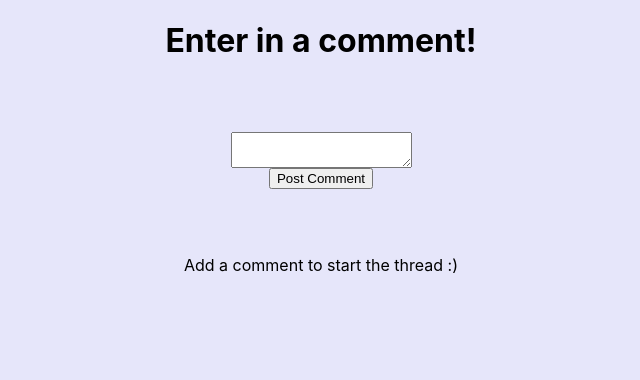
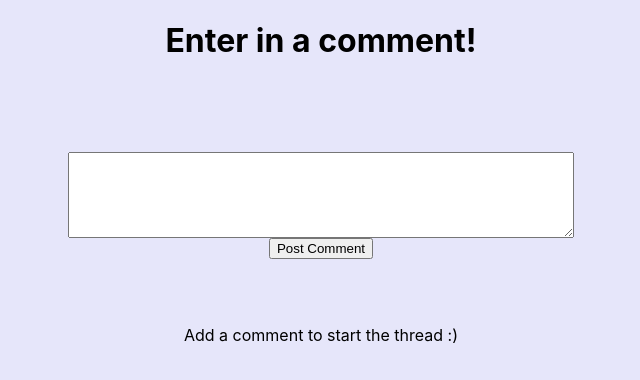
Before and after one commit to l-yang-05/Comment-app, a React (Create React App) app: page / in a window 1280 px wide. Shown: the top 380 px of the page, without its empty margins (319-959 px from the left). Built offline with nearby package versions, Linux system fonts and the light colour scheme.

Commit message:
Fixed up some css styles for app

```diff
--- a/src/App.css
+++ b/src/App.css
@@ -12,6 +12,16 @@ h1 {
 text-align: center;
 }
 
+.post-main{
+  background-color: #EE4266;
+  border-radius: 20px;
+  height: 50px;
+  width:200px;
+  font-size: 15px;
+  margin-top: 15px;
+}
+
+
 .CommentPost{
   display: flex;
   margin: 0 auto;
@@ -24,10 +34,19 @@ text-align: center;
  text-align: center;
 }
 
+.comment-box{
+  margin-top: 20px;
+  height: 80px;
+  width: 500px;
+  font-size: 20px;
+}
+
 .commentmsg{
   display:block;
   margin: 0 auto;
-  background-color:lightblue;
+  background-color:#B0E0E6;
+  border: 3px solid #540D6E;
+  border-radius: 20px;
   height: 80%;
   width: 50%;
 }
```
Also changed, not shown: 1 other file (tests, documents, lock files or other folders).
